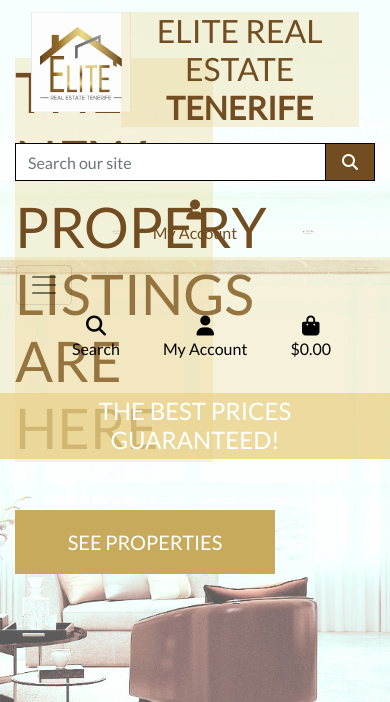
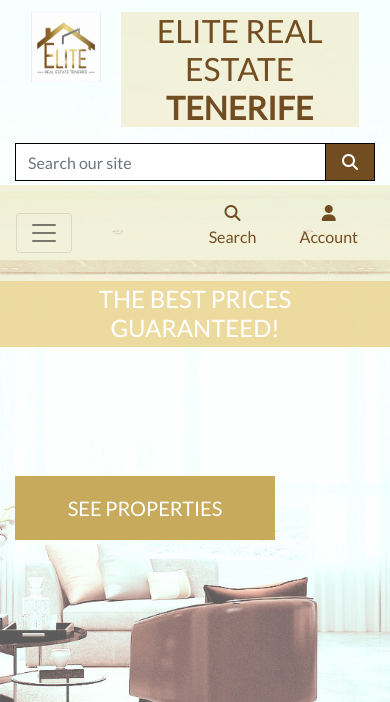
Before and after one commit to MelissaBuckingham/ERET, a Django app: page / in a window 390 px wide. Shown: the top 702 px of the page. Run offline with Django 3.2, Linux system fonts and the light colour scheme; a user stored in the database is signed in; some libraries are stand-ins or nearby versions.

Commit message:
optimised homepage for mobile devices

```diff
--- a/home/templates/home/index.html
+++ b/home/templates/home/index.html
@@ -14,9 +14,25 @@
     <div class="container h-100">
         <div class="row h-100">
             <div class="col-7 col-md-6 my-auto">
-                <h1 class="display-4 logo-font text-gold" style="background-color: rgb(233, 209, 135, 0.3);">
+                <h1 class="display-4 logo-font text-gold d-none d-md-block" style="background-color: rgb(233, 209, 135, 0.3);">
                     The new propery listings are here
                 </h1>
+                <div class="d-block d-lg-none">
+                    <br>
+                    <br>
+                    <br>
+                    <br>
+                    <br>
+                    <br>
+                    <br>
+                    <br>
+                    <br>
+                    <br>
+                    <br>
+                    <br>
+                    <br>
+                    <br>
+                </div>
                 <div class="my-5">
                     <h4>
                         <a href="" class="shop-now-button btn btn-lg rounded-0 text-uppercase py-3">See Properties</a>
--- a/templates/base.html
+++ b/templates/base.html
@@ -41,8 +41,11 @@
           <div class="col-12 col-lg-4 my-auto py-1 py-lg-0 text-center text-lg-left">
               <a href="{% url 'home' %}" class="nav-link main-logo-link">
                 <div class="row">
-                    <div class="col-3 my-0">
+                    <div class="col-3 my-0 d-none d-md-block d-sm-block">
                         <img src="/media/IMG-20240812-WA0001.jpg" alt="Company Logo" width="100" height="100">
+                    </div>
+                    <div class="col-3 my-0 d-block d-sm-none d-md-none">
+                        <img src="/media/IMG-20240812-WA0001.jpg" alt="Company Logo" width="70" height="70">
                     </div>
                     <div class="col-9">
                         <h2 class="logo-font text-gold my-0" style="background-color: rgb(233, 209, 135, 0.3);">Elite Real Estate <strong>Tenerife</strong></h2>
@@ -64,7 +67,7 @@
                   </div>
               </form>
           </div>
-          <div class="col-12 col-lg-4 my-auto py-1 py-lg-0">
+          <div class="col-12 col-lg-4 my-auto py-1 py-lg-0 d-none d-md-block">
               <ul class="list-inline list-unstyled text-center text-lg-right my-0">
                   <li class="list-inline-item dropdown">
                       <a class="text-gold nav-link" href="#" id="user-options" data-toggle="dropdown" aria-haspopup="true" aria-expanded="false">
--- a/templates/includes/main-nav.html
+++ b/templates/includes/main-nav.html
@@ -26,7 +26,7 @@
         </li>
 
         <li class="nav-item dropdown">
-            <a class="logo-font font-weight-bold nav-link text-black mr-5" href="#" id="homeware-link" data-toggle="dropdown" aria-haspopup="true" aria-expanded="false">
+            <a class="logo-font font-weight-bold nav-link text-gold mr-5" href="#" id="homeware-link" data-toggle="dropdown" aria-haspopup="true" aria-expanded="false">
                 Adeje
             </a>
             <div class="dropdown-menu border-0" aria-labelledby="homeware-link">
--- a/templates/includes/mobile-top-header.html
+++ b/templates/includes/mobile-top-header.html
@@ -1,9 +1,9 @@
 
 <ul>
     <li class="list-inline-item">
-      <a class="text-black nav-link d-block d-lg-none" href="#" id="mobile-search" data-toggle="dropdown" aria-haspopup="true" aria-expanded="false">
+      <a class="text-gold nav-link d-block d-lg-none" href="#" id="mobile-search" data-toggle="dropdown" aria-haspopup="true" aria-expanded="false">
           <div class="text-center">
-              <div><i class="fas fa-search fa-lg"></i></div>
+              <div><i class="fas fa-search fa-md"></i></div>
               <p class="my-0">Search</p>
           </div>
       </a>
@@ -12,7 +12,7 @@
               <div class="input-group w-100">
                   <input class="form-control border border-black rounded-0" type="text" name="q" placeholder="Search our site">
                   <div class="input-group-append">
-                      <button class="form-control form-control btn btn-black border border-black rounded-0" type="submit">
+                      <button class="form-control form-control btn btn-gold border border-black rounded-0" type="submit">
                           <span class="icon">
                               <i class="fas fa-search"></i>
                           </span>
@@ -23,16 +23,16 @@
       </div>
   </li>
   <li class="list-inline-item dropdown">
-      <a class="text-black nav-link d-block d-lg-none" href="#" id="user-options" data-toggle="dropdown" aria-haspopup="true" aria-expanded="false">
+      <a class="text-gold nav-link d-block d-lg-none" href="#" id="user-options" data-toggle="dropdown" aria-haspopup="true" aria-expanded="false">
           <div class="text-center">
-              <div><i class="fas fa-user fa-lg"></i></div>
-              <p class="my-0">My Account</p>
+              <div><i class="fas fa-user fa-md"></i></div>
+              <p class="my-0">Account</p>
           </div>
       </a>
       <div class="dropdown-menu border-0" aria-labelledby="user-options">
           {% if request.user.is_authenticated %}
               {% if request.user.is_superuser %}
-                  <a href="{% url 'account_logout' %}" class="dropdown-item">Product Management</a>
+                  <a href="{% url 'account_logout' %}" class="dropdown-item">Manage</a>
               {% endif %}
               <a href="" class="dropdown-item">My Profile</a>
               <a href="{% url 'account_logout' %}" class="dropdown-item">Logout</a>
@@ -42,18 +42,4 @@
           {% endif %}
       </div>
   </li>
-  <li class="list-inline-item">
-      <a class="{% if grand_total %}text-primary font-weight-bold{% else %}text-black{% endif %} nav-link d-block d-lg-none" href="">
-          <div class="text-center">
-              <div><i class="fas fa-shopping-bag fa-lg"></i></div>
-              <p class="my-0">
-                  {% if grand_total %}
-                      ${{ grand_total|floatformat:2 }}
-                  {% else %}
-                      $0.00
-                  {% endif %}
-              </p>
-          </div>
-      </a>
-    </li>
-  </ul>
+</ul>
```
